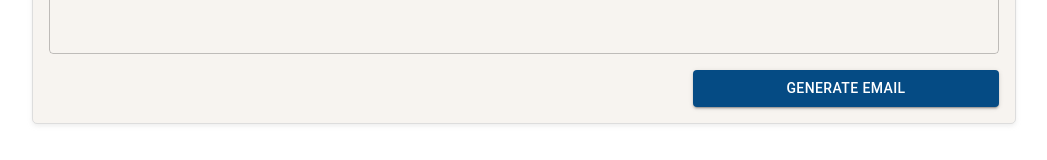
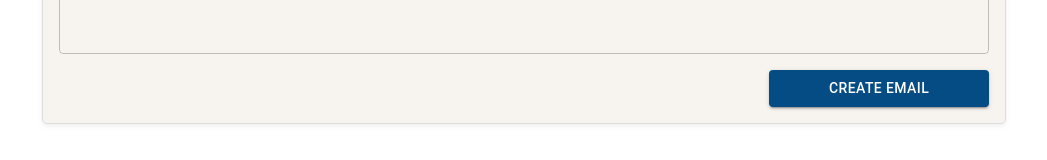
Before and after one commit to jackmulligan-ire/havebeen-client, a React (Create React App) app: page / in a window 1280 px wide. Shown: the part 415-575 px from the top of the page, without its empty margins (116-1163 px from the left). Built offline with nearby package versions, Linux system fonts and the light colour scheme.

Commit message:
Changed UI button

```diff
--- a/src/components/CallForm/CallForm.tsx
+++ b/src/components/CallForm/CallForm.tsx
@@ -54,7 +54,7 @@ const CallForm = ({ setEmail }: CallFormProps) => {
               setCall={setCall}
             />
           </Grid>
-          <Grid size={4}>
+          <Grid size={3}>
             <CallFormSubmit loading={loading} />
           </Grid>
         </Grid>
--- a/src/components/CallForm/CallFormSubmit/CallFormSubmit.tsx
+++ b/src/components/CallForm/CallFormSubmit/CallFormSubmit.tsx
@@ -12,7 +12,7 @@ const CallFormSubmit = ({ loading }: CallFormSubmitProps) => (
     loading={loading}
     loadingPosition="start"
   >
-    Generate Email
+    Create Email
   </Button>
 );
 
--- a/src/components/Email/Email.tsx
+++ b/src/components/Email/Email.tsx
@@ -40,7 +40,7 @@ const Email = ({ email, setEmail }: EmailProps) => {
         <Grid size={12}>
           <EmailBody emailBody={emailBody} setEmailBody={setEmailBody} />
         </Grid>
-        <Grid size={4}>
+        <Grid size={3}>
           <EmailClearButton handleClick={handleClearButtonClick} />
         </Grid>
       </Grid>
```
Also changed, not shown: 1 other file (tests, documents, lock files or other folders).
